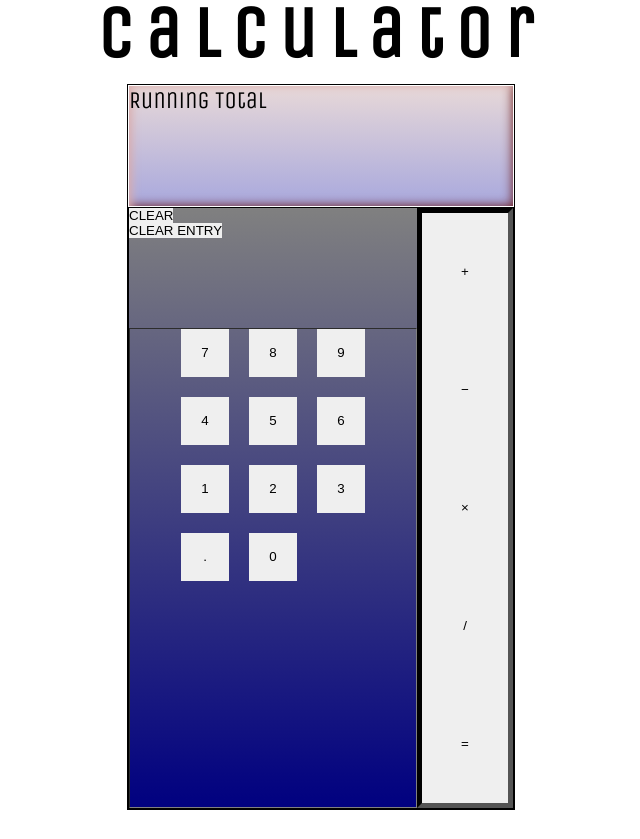
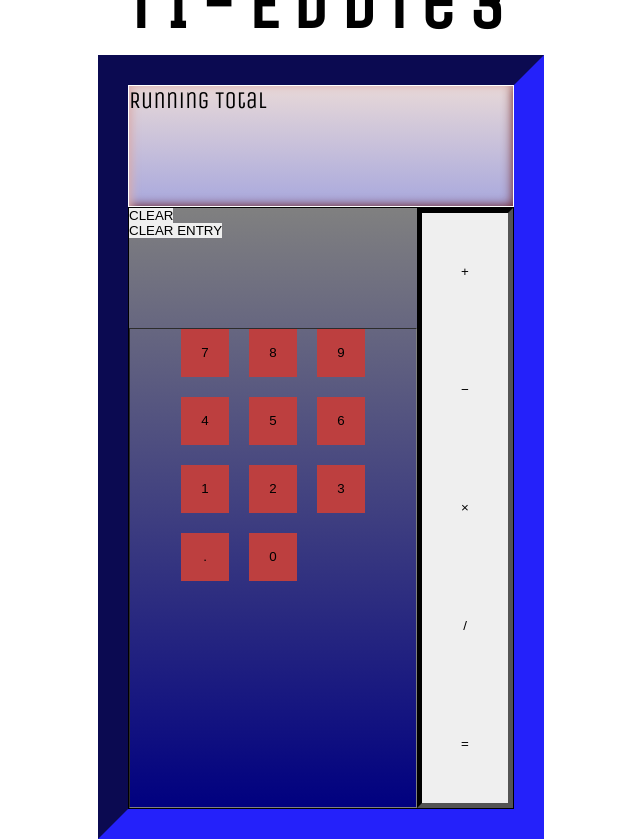
Before and after one commit to oggup/calculator, a plain HTML site: page index.html in a window 1280 px wide. Shown: the whole page, without its empty margins (319-959 px from the left). Before the commit the page ends 810 px from the top, so only its background shows below. Drawn offline with nearby package versions, Linux system fonts and the light colour scheme; a web font is replaced by a local one.

Commit message:
Modifying the CSS to make it look more like a TI-108 calculator.

```diff
--- a/index.html
+++ b/index.html
@@ -8,7 +8,7 @@
   <body>
     <main id="app">
       <h1>
-        Calculator
+        TI-Eddie3
       </h1>
       <div class="calculator">
         <section class="display">
--- a/style.css
+++ b/style.css
@@ -42,11 +42,13 @@ html {
 
 }
 .calculator{
-  border:1px solid black;
+  border:30px inset rgb(24, 22, 165);
+
   }
 
   .button{
     border: 2px inset black;
+
   }
 
    .digits{
@@ -58,6 +60,7 @@ html {
     border: inset 1px grey;
     grid-gap: 20px;
     justify-content: center;
+
   }
   .held-label{
     grid-column:span 2;
@@ -70,3 +73,9 @@ html {
     border: inset 5px black;
 
   }
+  .digits button{
+    background-color: rgb(189, 63, 63);
+  }
+  .memory{
+
+  }
```
